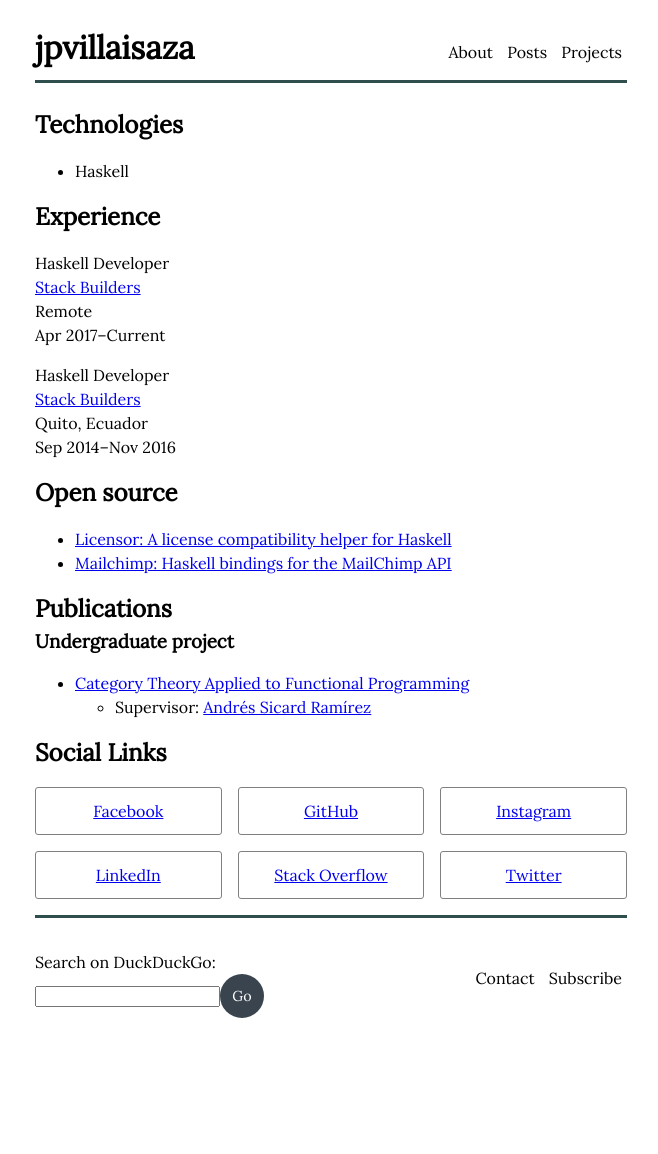
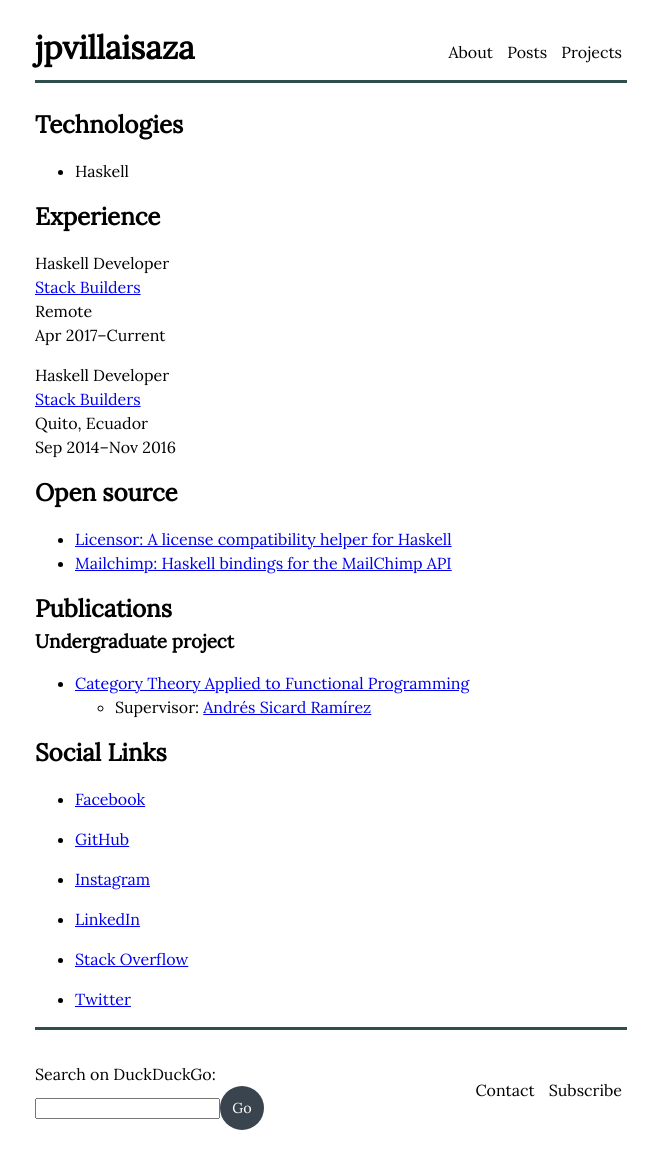
Before and after one commit to jpvillaisaza/jpvillaisaza.github.io, a Jekyll site: the page built from about.html, in a window 1280 px wide. Shown: the whole page, without its empty margins (309-967 px from the left). Built offline with Jekyll 4.4.1, drawn with Linux system fonts in a browser that asks for light colours; before the commit the page ends 1042 px from its top, so only the background shows below that.

Commit message:
Remove cards list

```diff
--- a/_sass/main.scss
+++ b/_sass/main.scss
@@ -182,26 +182,6 @@
     list-style-type: none;
     padding-left: 0;
   }
-  &--cards {
-    grid-template-columns: 1fr 1fr;
-    list-style-type: none;
-    padding-left: 0;
-    li {
-      border-radius: 3px;
-      border: thin solid $color-02;
-      min-height: 48px;
-      display: grid;
-      place-items: center;
-    }
-  }
-}
-
-@media (min-width: 512px) {
-  .list {
-    &--cards {
-      grid-template-columns: 1fr 1fr 1fr;
-    }
-  }
 }
 
 .button {
--- a/about.html
+++ b/about.html
@@ -73,7 +73,7 @@
 
 <section class="section">
   <h2>Social Links</h2>
-  <ul class="list list--cards">
+  <ul class="list">
     {% for item in site.data.address %}
     <li>
       <a href="{{ item.url }}">
```
